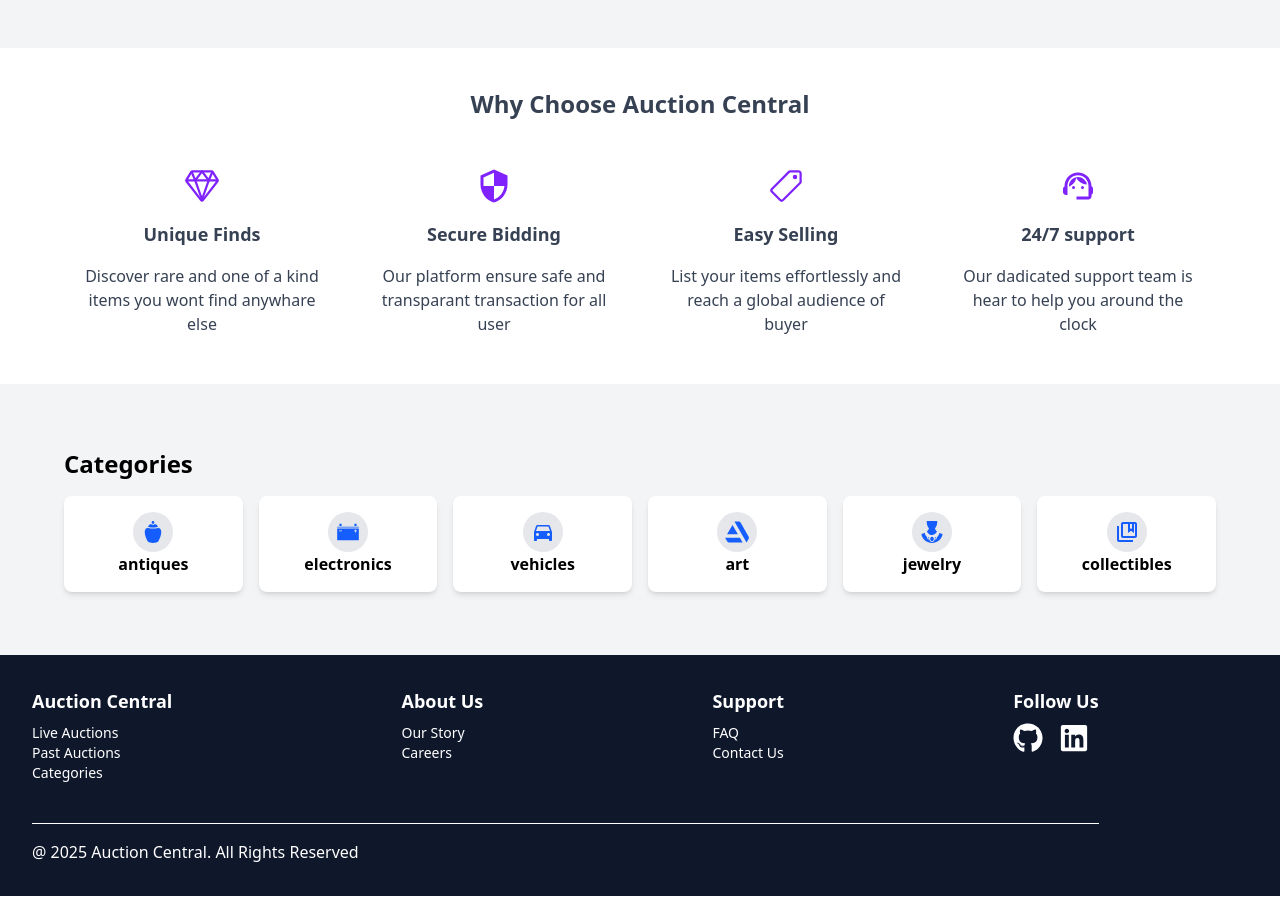
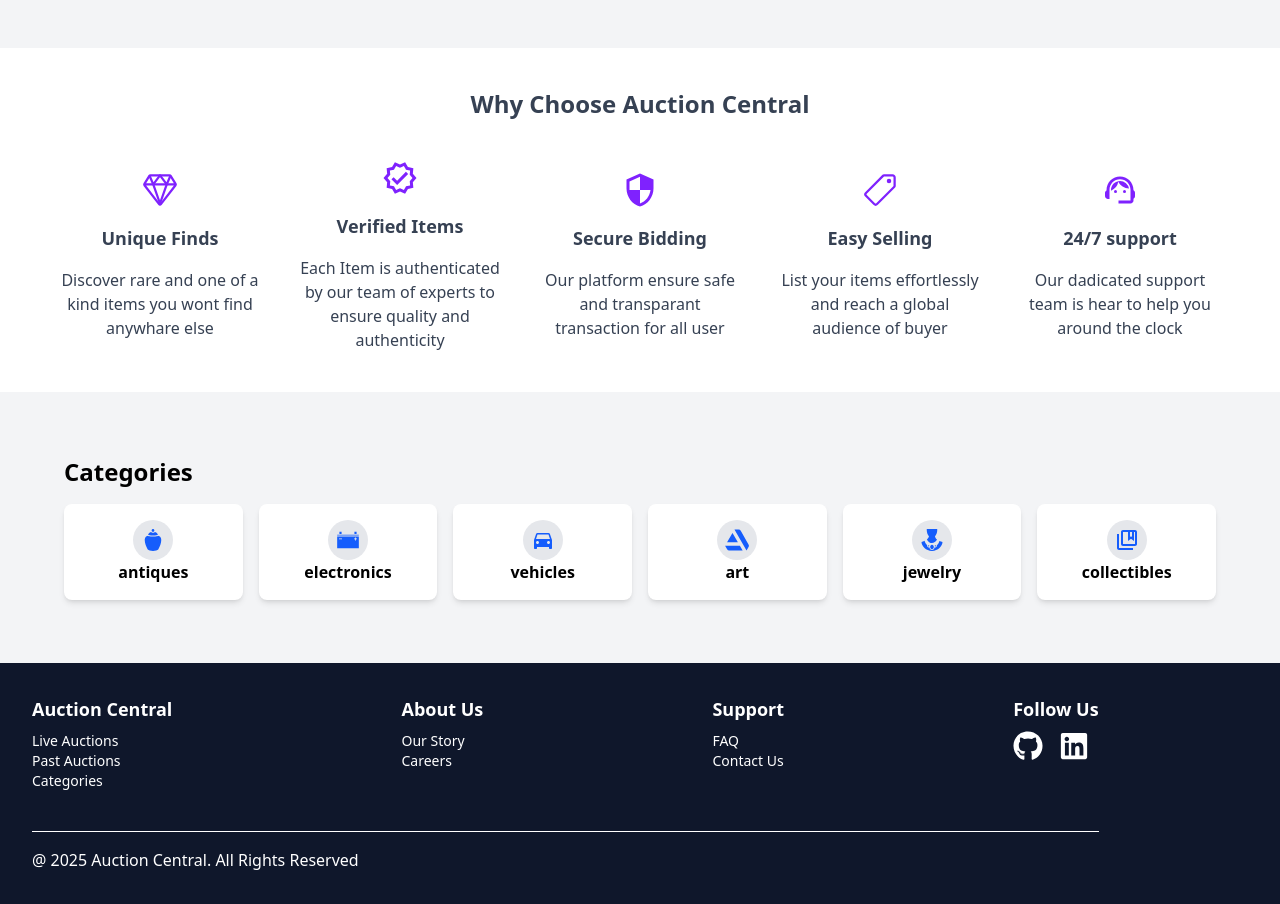
Before and after one commit to suprabhatmaiti/auction, a React (Vite) app: page / in a window 1280 px wide. Shown: the part 1100-2004 px from the top of the page. Built offline with nearby package versions, Linux system fonts and the light colour scheme.

Commit message:
fix: Update AuthPage to correct "Forget your password" text; enhance WhyChoose component layout and add verified items section; fix Categories component to include key prop in rendered categories

```diff
--- a/src/client/pages/AuthPage.jsx
+++ b/src/client/pages/AuthPage.jsx
@@ -19,7 +19,7 @@ function AuthPage({ isOpen, onClose, mode = 'login', onModeChange }) {
             <Input type='Email' placeholder='Email' required/>
             <Input type='Password' placeholder='Password' required/>
             {!isLoginPageOpen && <div><Input placeholder='Confirm Password' required/></div>}
-            {isLoginPageOpen && <p className="text-violet-600 py-3 cursor-pointer hover:text-violet-800">Forget your password</p>}
+            {isLoginPageOpen && <p className="text-violet-600 py-3 cursor-pointer hover:text-violet-800">Forget your password?</p>}
             <button onClick={onClose} type="button" className="bg-violet-600 text-white w-full rounded-lg h-10 font-bold hover:bg-violet-800 cursor-pointer">{(!isLoginPageOpen?'Sign up':'Login')}</button>
           </form>
           <p className="text-center p-4">{!isLoginPageOpen?"Already have an account? ":"Don't have an account? "} <span onClick={()=>onModeChange(isLoginPageOpen?'signup': 'login')} className="text-violet-600 cursor-pointer hover:text-violet-900">{!isLoginPageOpen ? "Login" : "Sign up"}</span> </p>
--- a/src/client/pages/HomePage/LandingComps/WhyChoose.jsx
+++ b/src/client/pages/HomePage/LandingComps/WhyChoose.jsx
@@ -1,31 +1,38 @@
 import { IoDiamondOutline, IoPricetagOutline } from "react-icons/io5";
-import { MdOutlineSupportAgent, MdSecurity } from "react-icons/md";
+import { MdOutlineSupportAgent, MdSecurity, MdOutlineVerified } from "react-icons/md";
+
 
 function WhyChoose(){
     return(
         <div className="bg-white text-center mb-16">
                 <h2 className="text-gray-700 font-bold text-2xl pt-10">Why Choose Auction Central</h2>
-                <div className="flex gap-4 justify-around p-8 px-16">
-                  <div className="p-4  w-1/4 flex flex-col items-center justify-center">
-                  <IoDiamondOutline className="text-4xl text-violet-600"/>
+                <div className="flex gap-4 justify-around p-8 px-12">
+                  <div className="p-2  w-1/4 flex flex-col items-center justify-center">
+                    <IoDiamondOutline className="text-4xl text-violet-600"/>
                     <h2 className="text-gray-700 font-bold text-lg py-4">Unique Finds</h2>
                     <p className="text-gray-700">Discover rare and one of a kind items you wont find anywhare else</p>
                   </div>
-                  <div className="p-4 w-1/4 flex flex-col items-center justify-center">
-                  <MdSecurity className="text-4xl text-violet-600"/>
+                  <div className="p-2 w-1/4 flex flex-col items-center justify-center">
+                    <MdOutlineVerified className="text-4xl text-violet-600"/>
+                    <h2 className="text-gray-700 font-bold text-lg py-4">Verified Items</h2>
+                    <p className="text-gray-700">Each Item is authenticated by our team of experts to ensure quality and authenticity</p>
+                  </div>
+                  <div className="p-2 w-1/4 flex flex-col items-center justify-center">
+                    <MdSecurity className="text-4xl text-violet-600"/>
                     <h2 className="text-gray-700 font-bold text-lg py-4">Secure Bidding</h2>
                     <p className="text-gray-700">Our platform ensure safe and transparant transaction for all user</p>
                   </div>
-                  <div className="p-4 w-1/4 flex flex-col items-center justify-center">
+                  <div className="p-2 w-1/4 flex flex-col items-center justify-center">
                     <IoPricetagOutline className="text-4xl text-violet-600"/>
                     <h2 className="text-gray-700 font-bold text-lg py-4">Easy Selling</h2>
                     <p className="text-gray-700">List your items effortlessly and reach a global audience of buyer</p>
                   </div>
-                  <div className="p-4 w-1/4 flex flex-col items-center justify-center">
-                  <MdOutlineSupportAgent className="text-4xl text-violet-600"/>
+                  <div className="p-2 w-1/4 flex flex-col items-center justify-center">
+                    <MdOutlineSupportAgent className="text-4xl text-violet-600"/>
                     <h2 className="text-gray-700 font-bold text-lg py-4">24/7 support</h2>
                     <p className="text-gray-700">Our dadicated support team is hear to help you around the clock</p>
                   </div>
+
                 </div>
               </div>
     )
--- a/src/client/pages/HomePage/RegularComps/Categories.jsx
+++ b/src/client/pages/HomePage/RegularComps/Categories.jsx
@@ -24,7 +24,7 @@ function Categories(){
 
   const renderedCategories = categories.map((category)=>{
     return (
-      <div className="bg-white shadow-md rounded-lg px-8 py-4 w-1/6 flex flex-col justify-center items-center hover:shadow-lg cursor-pointer">
+      <div key={category.value} className="bg-white shadow-md rounded-lg px-8 py-4 w-1/6 flex flex-col justify-center items-center hover:shadow-lg cursor-pointer">
             <div className="bg-gray-200 p-2 text-2xl text-blue-600 rounded-3xl">
               {iconMap[category.value]}
             </div>
```
